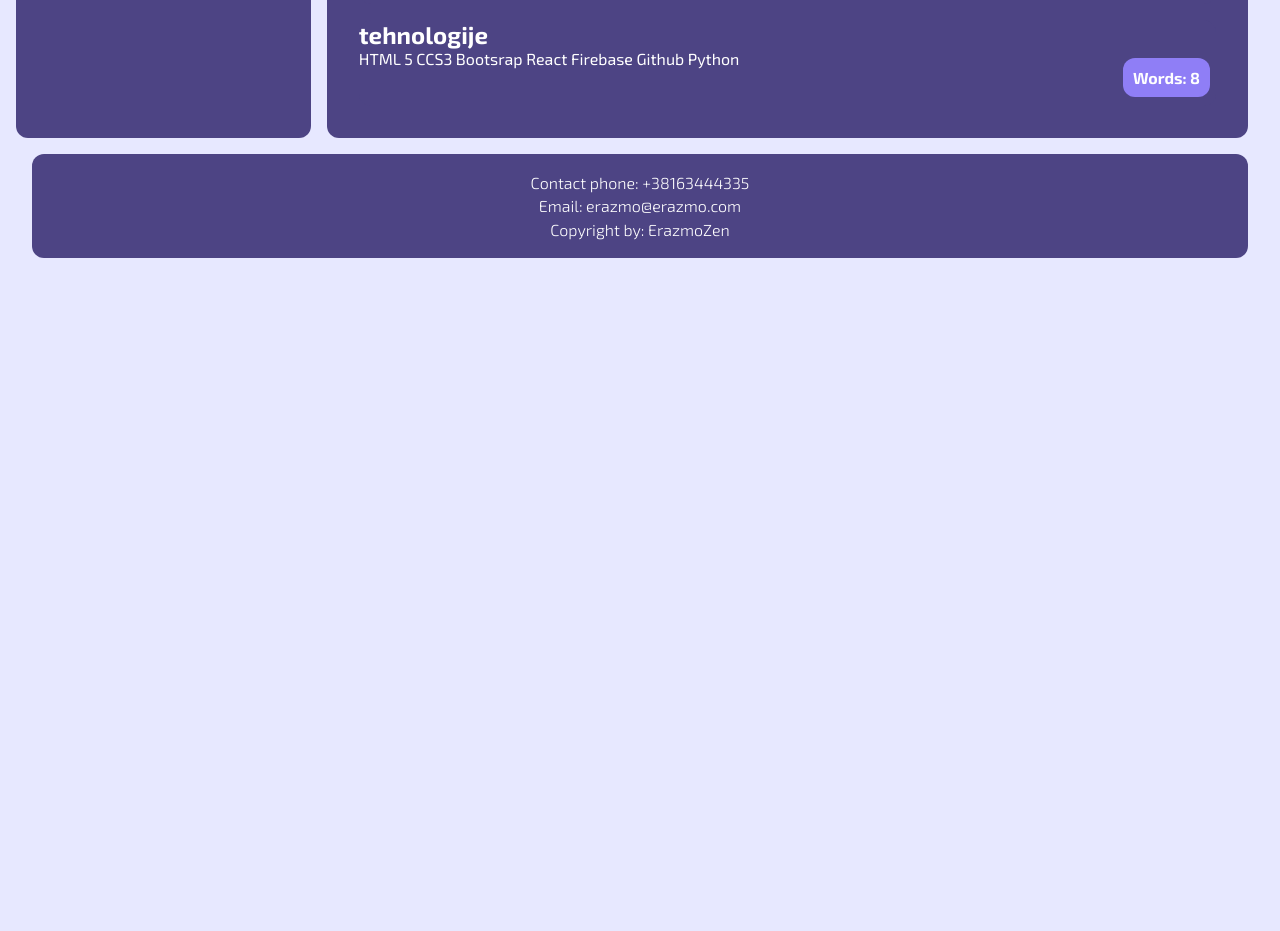
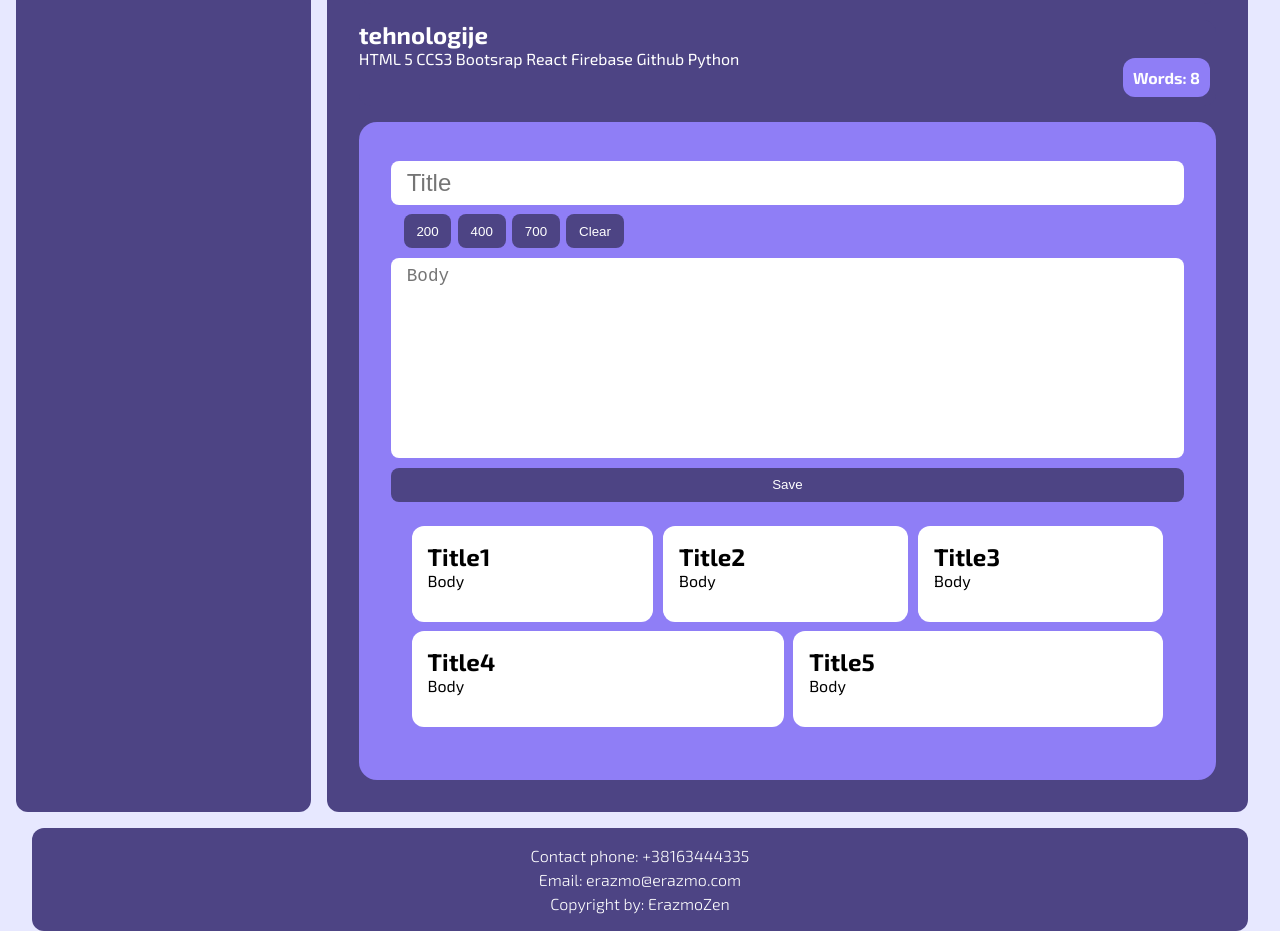
Before and after one commit to erazmozen/hub, a React (Create React App) app: page / in a window 1280 px wide. Shown: the part 1420-2351 px from the top of the page. Before the commit the page ends 1678 px from the top, so only its background shows below. Built offline with nearby package versions, Linux system fonts and the light colour scheme.

Commit message:
Added notes component
Completed markup for notes component

```diff
--- /dev/null
+++ b/src/components/css/side/notes.css
@@ -0,0 +1,64 @@
+.notes {
+  background-color: var(--secondary-pale);
+  margin: 1rem;
+  padding: 2rem;
+  border-radius: 18px;
+}
+
+.notes > form {
+  display: flex;
+  flex-direction: column;
+}
+
+.notes > form > input {
+  font-size: 1.5rem;
+}
+
+.notes textarea {
+  resize: none;
+  width: 100%;
+  height: 200px;
+  overflow: auto;
+  font-size: 1.1rem;
+}
+
+.textarea-h400 {
+  height: 400px;
+  transition: height 0.3s ease;
+}
+
+.textarea-h700 {
+  height: 700px;
+  transition: height 0.3s ease;
+}
+
+.notes .common-button {
+  background-color: var(--secondary);
+}
+
+.notes-wrapper {
+  position: relative;
+  margin: 1rem;
+  display: flex;
+  flex-wrap: wrap;
+  justify-content: center;
+}
+
+.note {
+  background-color: white;
+  color: black;
+  margin: 0.3rem;
+  min-width: 200px;
+  flex-grow: 1;
+  padding: 1rem;
+  padding-bottom: 2rem;
+  border-radius: 12px;
+}
+
+.toggles-wrapper {
+  display: flex;
+  margin: 0 0.8rem;
+}
+.toggles-wrapper button {
+  margin-right: 0.4rem;
+}
--- a/src/components/main/ShowPage.jsx
+++ b/src/components/main/ShowPage.jsx
@@ -1,5 +1,6 @@
 import Portfolio from "../showpage/Portfolio";
 import Projects from "../showpage/Projects";
+import Notes from "../side/Notes";
 import Poll from "../side/Poll";
 import ProfileShowpage from "../side/ProfileShowpage";
 
@@ -11,6 +12,7 @@ const ShowPage = ({ icons }) => {
       <Projects icons={icons} />
       <Poll />
       <Portfolio />
+      <Notes />
     </div>
   );
 };
--- a/src/components/showpage/Projects.jsx
+++ b/src/components/showpage/Projects.jsx
@@ -2,6 +2,7 @@ import "../css/showpage/showpage.css";
 
 const ProjectLink = ({ title, icons }) => {
   const git = "https://github.com/erazmozen/";
+
   console.log("ProjectLink render");
   return (
     <div className="common-button link">
@@ -34,6 +35,7 @@ const ProjectPreview = () => {
         <small>+38121732712</small>
         <small>dummt@dummy.com</small>
       </div>
+      <div className="projects-slider"></div>
     </div>
   );
 };
--- /dev/null
+++ b/src/components/side/Notes.jsx
@@ -0,0 +1,46 @@
+import "../css/side/notes.css";
+
+const Notes = () => {
+  return (
+    <div className="notes">
+      <form>
+        <input placeholder="Title" className="common-input"></input>
+        <div className="toggles-wrapper">
+          <button className="common-button">200</button>
+          <button className="common-button">400</button>
+          <button className="common-button">700</button>
+          <button className="common-button right">Clear</button>
+        </div>
+        <textarea placeholder="Body" className="common-input"></textarea>
+
+        <button className="common-button" type="submit">
+          Save
+        </button>
+      </form>
+      <div className="notes-wrapper">
+        <div className="note">
+          <h2>Title1</h2>
+          <p>Body</p>
+        </div>
+        <div className="note">
+          <h2>Title2</h2>
+          <p>Body</p>
+        </div>
+        <div className="note">
+          <h2>Title3</h2>
+          <p>Body</p>
+        </div>
+        <div className="note">
+          <h2>Title4</h2>
+          <p>Body</p>
+        </div>
+        <div className="note">
+          <h2>Title5</h2>
+          <p>Body</p>
+        </div>
+      </div>
+    </div>
+  );
+};
+
+export default Notes;
```
